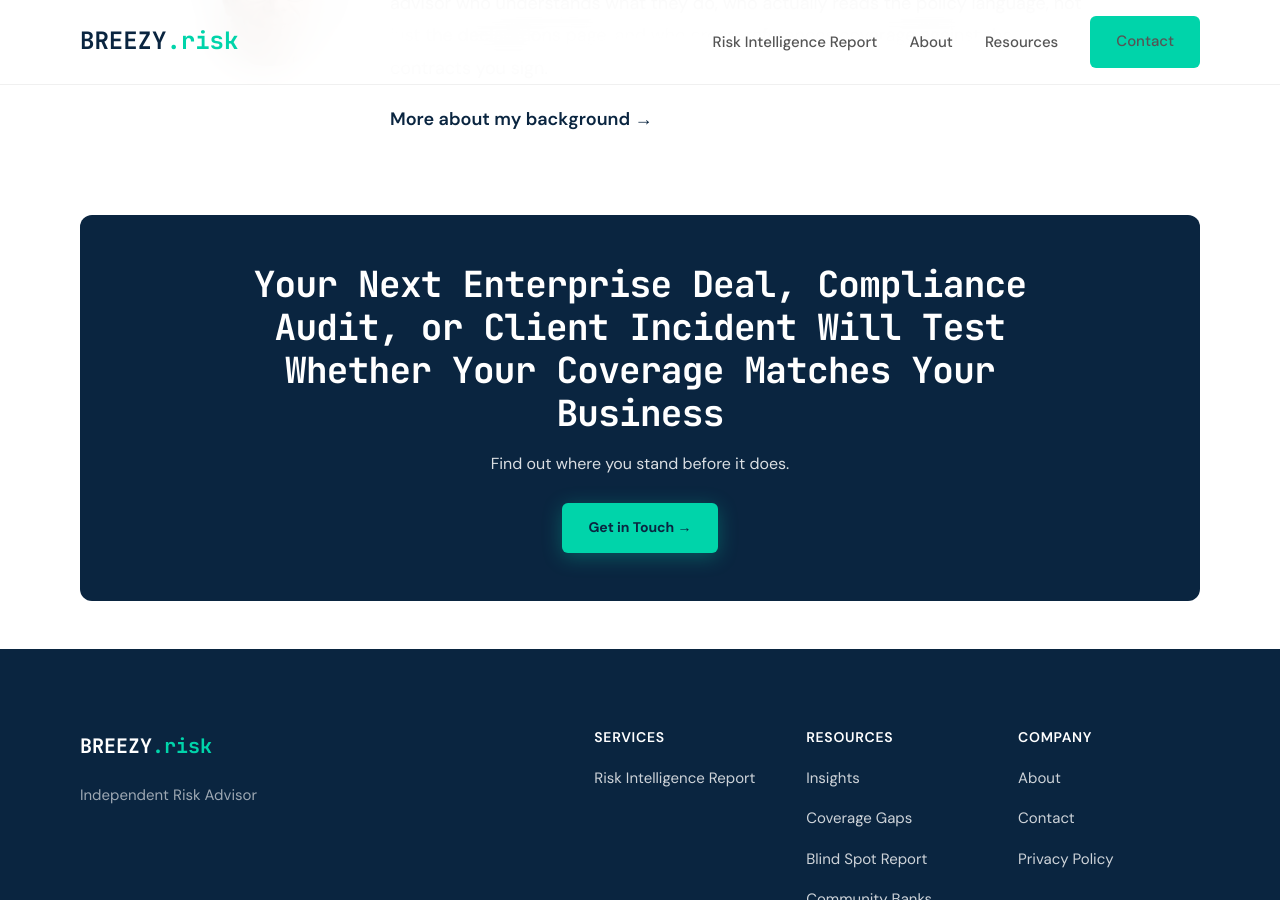
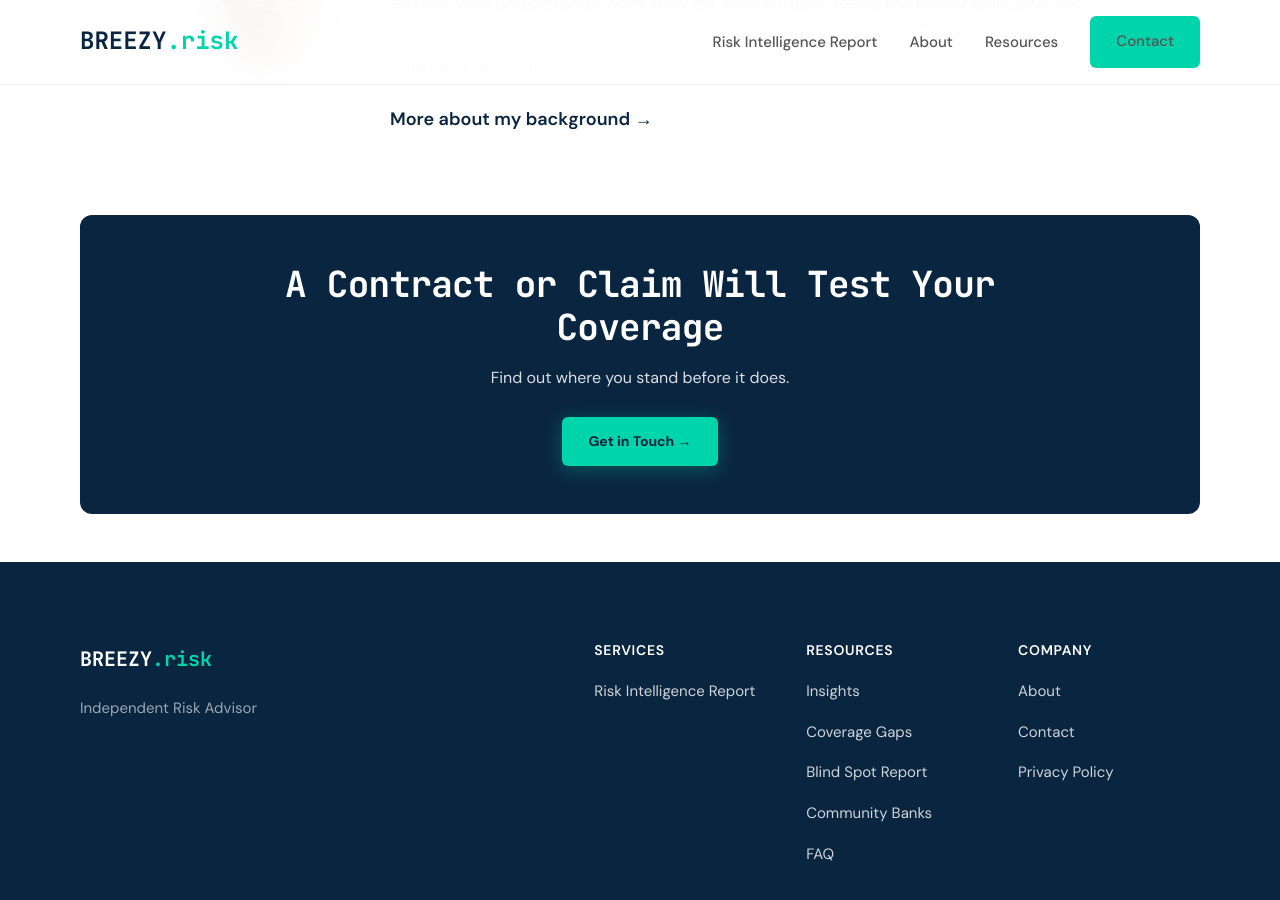
Before and after one commit to joeproe1/breezyins.com, a Jekyll site: the page built from index.html, in a window 1280 px wide and 900 px high, scrolled down 2060 px. Built offline with Jekyll 4.4.1, drawn with Linux system fonts in a browser that asks for light colours.

Commit message:
Shorten CTA headlines on homepage and community bank page
Co-Authored-By: Claude Opus 4.6 <noreply@anthropic.com>

```diff
--- a/community-bank-insurance.html
+++ b/community-bank-insurance.html
@@ -173,4 +173,4 @@ permalink: /community-bank-insurance/
   </div>
 </section>
 
-{% include cta-banner.html title="Wire Fraud, Vendor Breaches, Board Liability After a Cyber Event. If Your Examiner Asks, You Should Already Know the Answer." subtitle="Find out where your policies leave you exposed." button="Get in Touch" %}
+{% include cta-banner.html title="When Your Examiner Asks, Know the Answer" subtitle="Find out where your policies leave you exposed." button="Get in Touch" %}
--- a/index.html
+++ b/index.html
@@ -146,4 +146,4 @@ description: "You grew. Your policies did not. I review Tech E&O and cyber insur
   </div>
 </section>
 
-{% include cta-banner.html title="Your Next Enterprise Deal, Compliance Audit, or Client Incident Will Test Whether Your Coverage Matches Your Business" subtitle="Find out where you stand before it does." button="Get in Touch" %}
+{% include cta-banner.html title="A Contract or Claim Will Test Your Coverage" subtitle="Find out where you stand before it does." button="Get in Touch" %}
```
